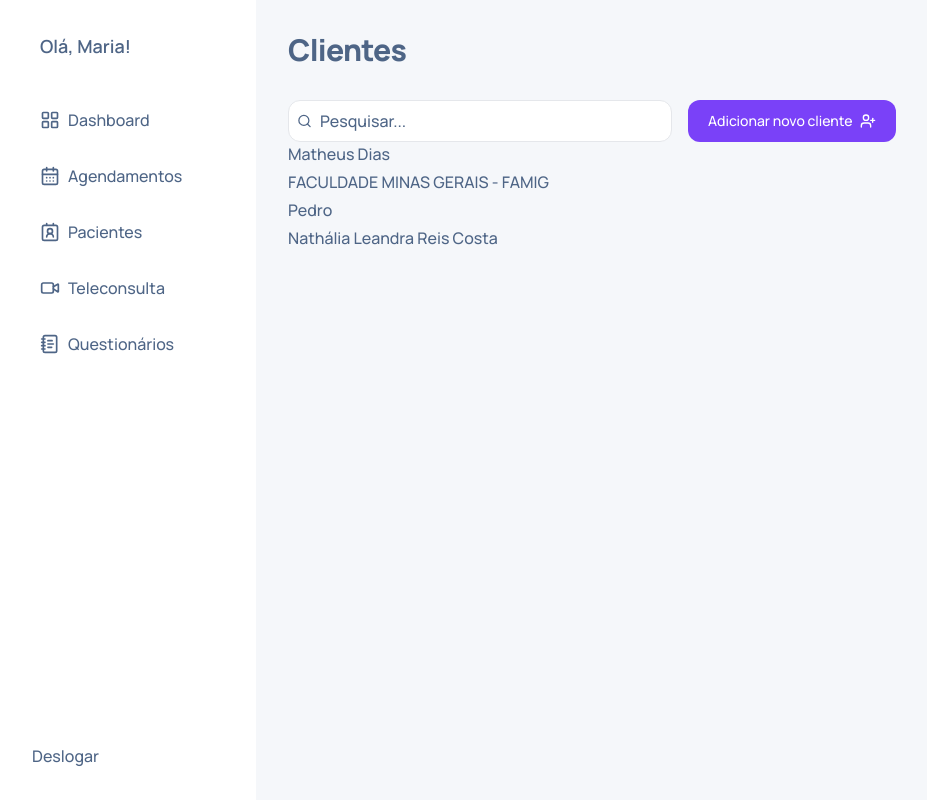
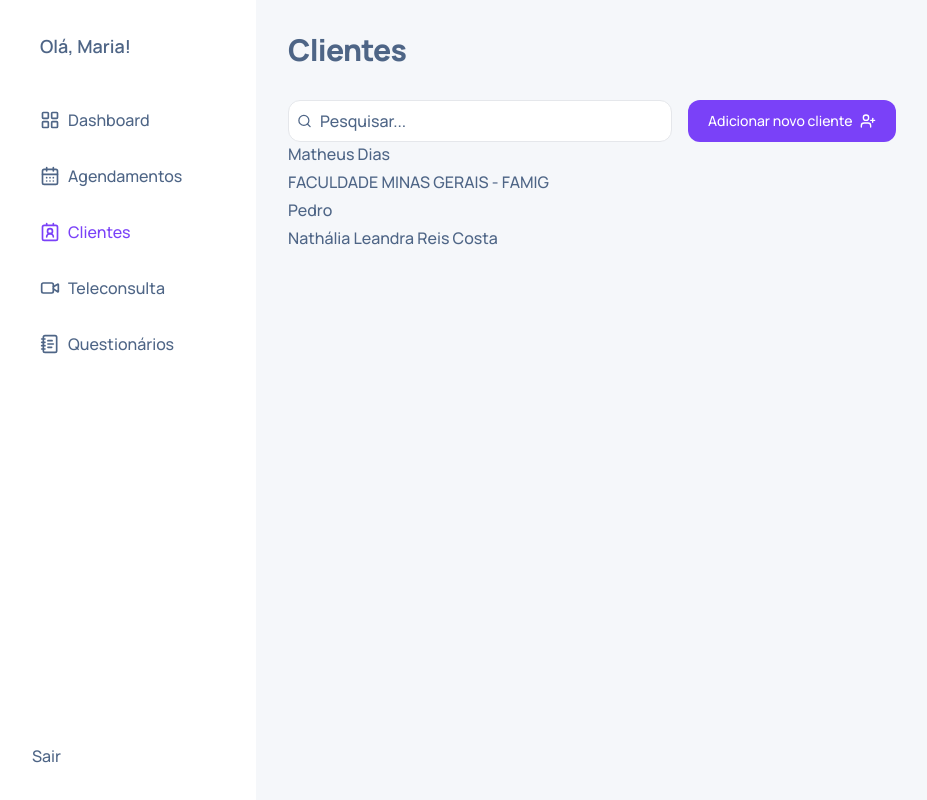
Before and after one commit to srdmatheus/sistema-para-psicologos, a Next.js app: page /clientes in a window 1280 px wide. Shown: the whole page, without its empty margins (0-927 px from the left). Built offline with nearby package versions, Linux system fonts and the light colour scheme; data requests are answered from the project's data file.

Commit message:
chore: change customer route url

```diff
--- a/src/components/app/customer-list.tsx
+++ b/src/components/app/customer-list.tsx
@@ -7,7 +7,7 @@ export const CustomerList = ({ customers }: { customers: CustomerModel[] }) => {
     <div className="flex flex-col gap-1">
       {customers.map((customer) => (
         <Link
-          href={`/pacientes/${customer.id}`}
+          href={`/clientes/${customer.id}`}
           key={customer.id}
           className="hover:text-primary hover:underline"
         >
--- a/src/components/app/sidebar/sidebar.tsx
+++ b/src/components/app/sidebar/sidebar.tsx
@@ -3,7 +3,7 @@ import { NavItem } from './nav-item';
 const navItems: NavItem[] = [
   { name: 'Dashboard', href: '/', icon: 'grid' },
   { name: 'Agendamentos', href: '/agendamentos', icon: 'calendar' },
-  { name: 'Pacientes', href: '/pacientes', icon: 'contact' },
+  { name: 'Clientes', href: '/clientes', icon: 'contact' },
   { name: 'Teleconsulta', href: '/teleconsulta', icon: 'video' },
   { name: 'Questionários', href: '/questionarios', icon: 'notebookText' }
 ];
@@ -19,7 +19,7 @@ export const Sidebar = () => {
           ))}
         </ul>
       </nav>
-      <footer>Deslogar</footer>
+      <footer>Sair</footer>
     </div>
   );
 };
```
